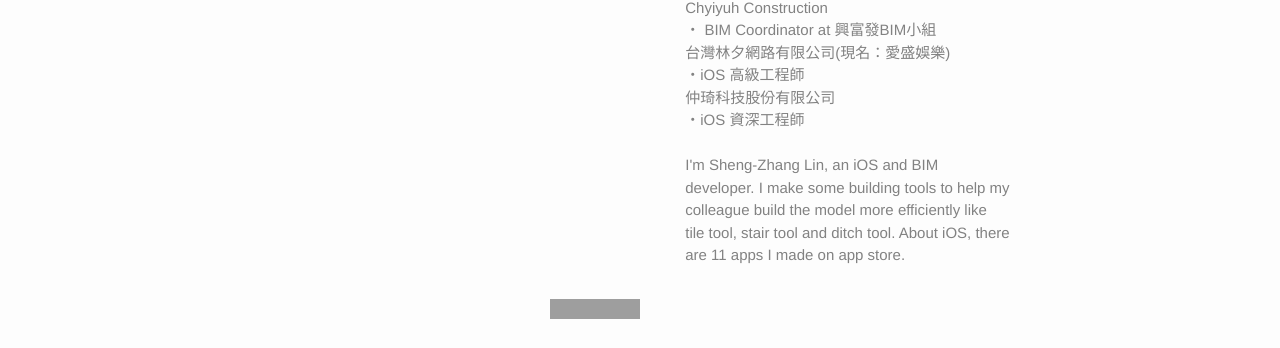
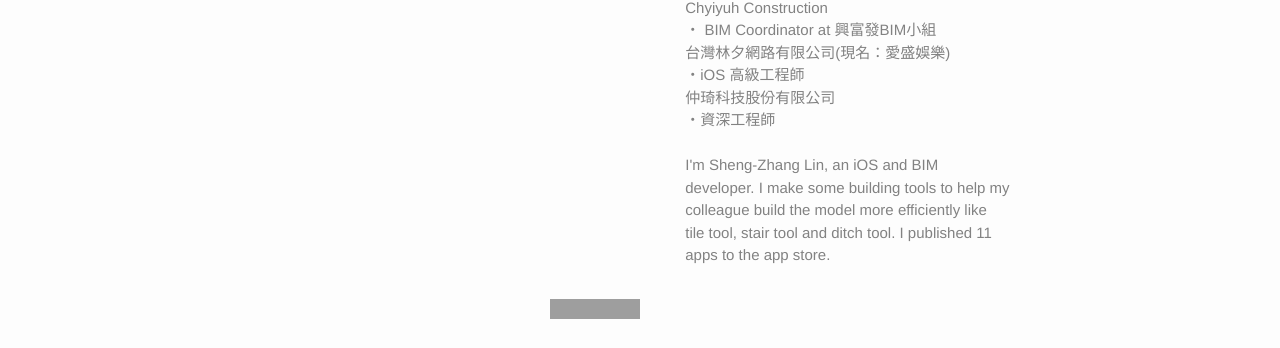
Before and after one commit to Sheng-Zhang/Sheng-Zhang.github.io, a Jekyll site: the page built from index.html, in a window 1280 px wide and 900 px high, scrolled down 1747 px. Shown: the part 549-897 px from the top of the window. Built offline with Jekyll 4.4.1, drawn with Linux system fonts in a browser that asks for light colours; grey boxes are pictures that could not be loaded.

Commit message:
Refine description.

```diff
--- a/_config.yml
+++ b/_config.yml
@@ -17,13 +17,13 @@ description: > # this means to ignore newlines until "baseurl:"
   台灣林夕網路有限公司(現名：愛盛娛樂)</br>
   ・iOS 高級工程師</br>
   仲琦科技股份有限公司</br>
-  ・iOS 資深工程師</br>
+  ・資深工程師</br>
 
   </br>
   I'm Sheng-Zhang Lin, an iOS and BIM developer. I make
   some building tools to help my colleague build the model
   more efficiently like tile tool, stair tool and ditch tool.
-  About iOS, there are 11 apps I made on app store.
+  I published 11 apps to the app store.
 baseurl: "" # the subpath of your site, e.g. /blog
 url: "https://sheng-zhang.github.io" # the base hostname & protocol for your site
 twitter_username: leafleafflower
```
Also changed, not shown: 1 other file.
